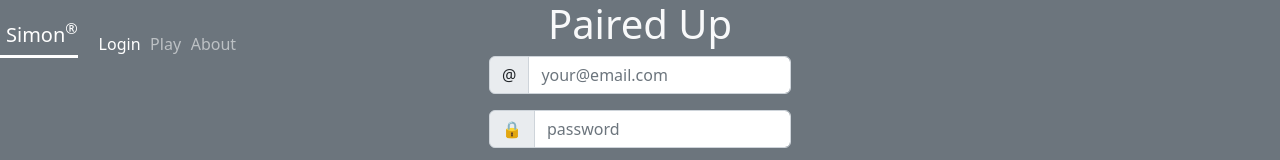
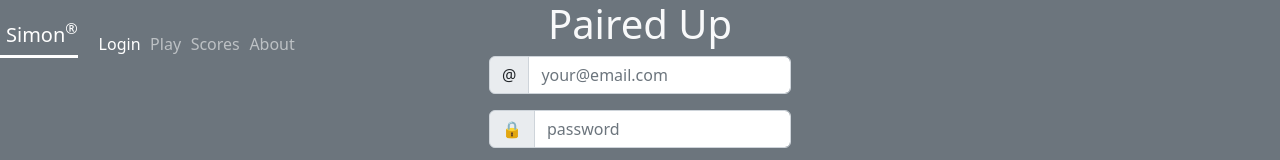
Before and after one commit to chasetheterrible/CS260-startup, a React (Vite) app: page / in a window 1280 px wide. Shown: the top 160 px of the page. Built offline with nearby package versions, Linux system fonts and the light colour scheme; no server answers.

Commit message:
tryna fix app.jsx

```diff
--- a/src/app.jsx
+++ b/src/app.jsx
@@ -37,13 +37,12 @@ function App() {
                 </NavLink>
               </li>
 
-              {authState === AuthState.Authenticated && (
-                <li className="nav-item">
-                  <NavLink className="nav-link" to="scores">
-                    Scores
-                  </NavLink>
-                </li>
-              )}
+              <li className="nav-item">
+                <NavLink className="nav-link" to="scores">
+                  Scores
+                </NavLink>
+              </li>
+
               <li className="nav-item">
                 <NavLink className="nav-link" to="about">
                   About
```
